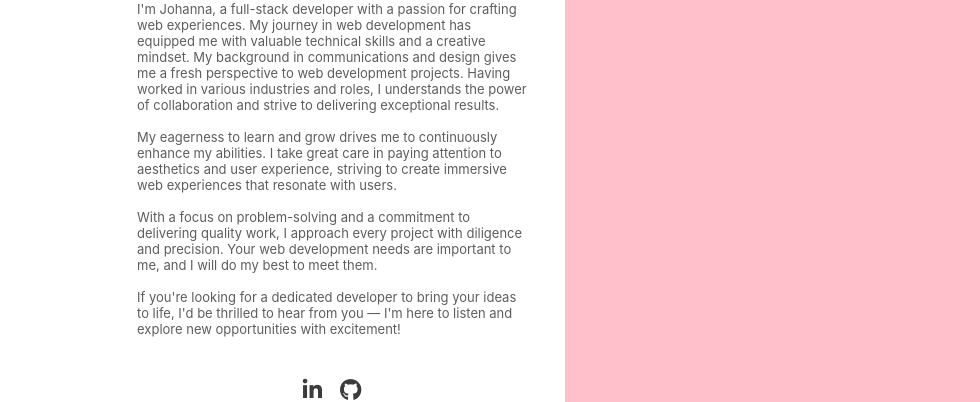
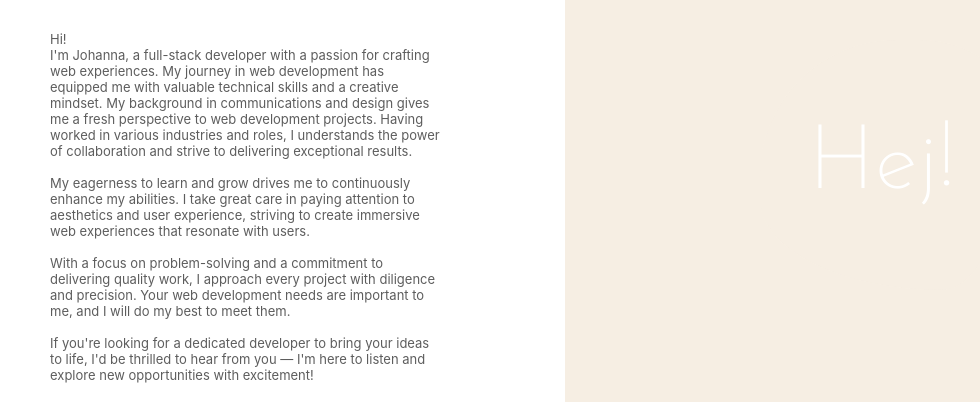
Before and after one commit to JohLeo/Portfolio, a React (Create React App) app: page / in a window 1280 px wide. Shown: the part 235-637 px from the top of the page, without its empty margins (75-1055 px from the left). Built offline with nearby package versions, Linux system fonts and the light colour scheme.

Commit message:
added a blob for fun

```diff
--- a/src/components/Personal/Intro.js
+++ b/src/components/Personal/Intro.js
@@ -1,12 +1,17 @@
 import React from 'react';
 import { ProfilePic, Paragraph } from '../lib/recomp'
 import { Name, Title, TitleSkill } from '../lib/styled';
-import { IntroContainer, ColorSection, ProfileContainer, ProfileImgText, ProfileText, IconsContainer, Icons } from './PersonalStyle';
+import { IntroContainer, ColorSection, ProfileContainer, Blob, Hej, ProfileImgText, ProfileText, IconsContainer, Icons } from './PersonalStyle';
 
 export const TheProfile = () => {
   return (
     <IntroContainer>
-      <ColorSection />
+      <ColorSection>
+        <Blob>
+          <Hej>Hej!</Hej>
+        </Blob>
+
+      </ColorSection>
       <ProfileContainer>
         <ProfileImgText>
           <ProfilePic
--- a/src/components/Personal/PersonalStyle.js
+++ b/src/components/Personal/PersonalStyle.js
@@ -1,10 +1,9 @@
-import styled from 'styled-components/macro';
+import styled, { keyframes } from 'styled-components/macro';
 
 export const IntroContainer = styled.section`
     display: flex;
 
     @media (min-width: 668px) and (max-width: 1023px) {
-
         flex-direction: column;
     }
 
@@ -14,21 +13,71 @@ export const IntroContainer = styled.section`
     }
 `
 
+export const Hej = styled.h1`
+  font-size: 30px;
+  color: var(--background);
+  font-family: Josefin Sans;
+  font-weight: 300;
+
+  @media (min-width: 668px) and (max-width: 1023px) {
+      display: none;
+    }
+
+   @media (min-width: 1024px) {
+    font-size: 90px;
+    margin: 80px 0 0 48px;
+   }
+`
+
+const LeColor = keyframes`
+  0% { background-color: var(--tech); }
+  25% { background-color: var(--mywords); }
+  50% { background-color: var(--skills); }
+  75% { background-color: var(--blueHead); }
+  100% { background-color: var(--codeMore); }
+`;
+
+export const Blob = styled.div`
+  background-color: var(--tech);
+  background-size: cover;
+  background-position: center center;
+  height: 250px;
+  width: 250px;
+  animation: ${LeColor} 20s ease-in-out infinite, animate 20s ease-in-out infinite;
+  transition: all 1s ease-in-out;
+
+  @keyframes animate {
+  0% {
+    border-radius: 60% 40% 30% 80% / 60% 30% 70% 40%;
+  }
+  50% {
+    border-radius: 40% 60% 50% 60% / 40% 60% 50% 60%;
+  }
+  100% {
+    border-radius: 60% 40% 30% 80% / 60% 30% 70% 40%;
+  }
+}
+
+@media (min-width: 668px) and (max-width: 1023px) {
+        display: none;
+    }
+`
+
 export const ColorSection = styled.div`
     display: none;
-
+    animation: ${LeColor} 30s linear infinite;
+    justify-content: center;
 
     @media (min-width: 668px) and (max-width: 1023px) {
         display: flex;
-        background-color: pink;
-        height: 300px;
+        height: 120px;
+        clip-path: polygon(0 0, 100% 0, 100% 60%, 0% 80%);
     }
 
     @media (min-width: 1024px) {
         display: flex;
         width: 50%;
-        background-color: pink;
-
+        align-items: center;
     }
 `
 
@@ -41,6 +90,7 @@ padding: 60px 20px 10px 20px;
 
 @media (min-width: 667px) {
     align-items: center;
+    margin: auto;
   }
 `
 export const ProfileImgText = styled.div`
--- a/src/index.css
+++ b/src/index.css
@@ -1,8 +1,9 @@
+@import url('https://fonts.googleapis.com/css2?family=Josefin+Sans:wght@100;200;500&display=swap');
+
 body {
   margin: 0;
   font-family: -apple-system, BlinkMacSystemFont, "Segoe UI", "Roboto", "Oxygen",
-    "Ubuntu", "Cantarell", "Fira Sans", "Droid Sans", "Helvetica Neue",
-    sans-serif;
+    "Ubuntu", "Cantarell", "Fira Sans", "Droid Sans", "Helvetica Neue", 'Josefin Sans', sans-serif;
   -webkit-font-smoothing: antialiased;
   -moz-osx-font-smoothing: grayscale;
 }
@@ -18,7 +19,7 @@ body {
   --fontColor: #161616;
   --fontColormain: #5d5d5d;
 
-  --codeTag: #1f1f1f;
+  --codeTag: #141414;
   --codeSkill: #81fb7a;
   --codeTool: #c57afb;
   --codeMore: #fbc57a;
```
